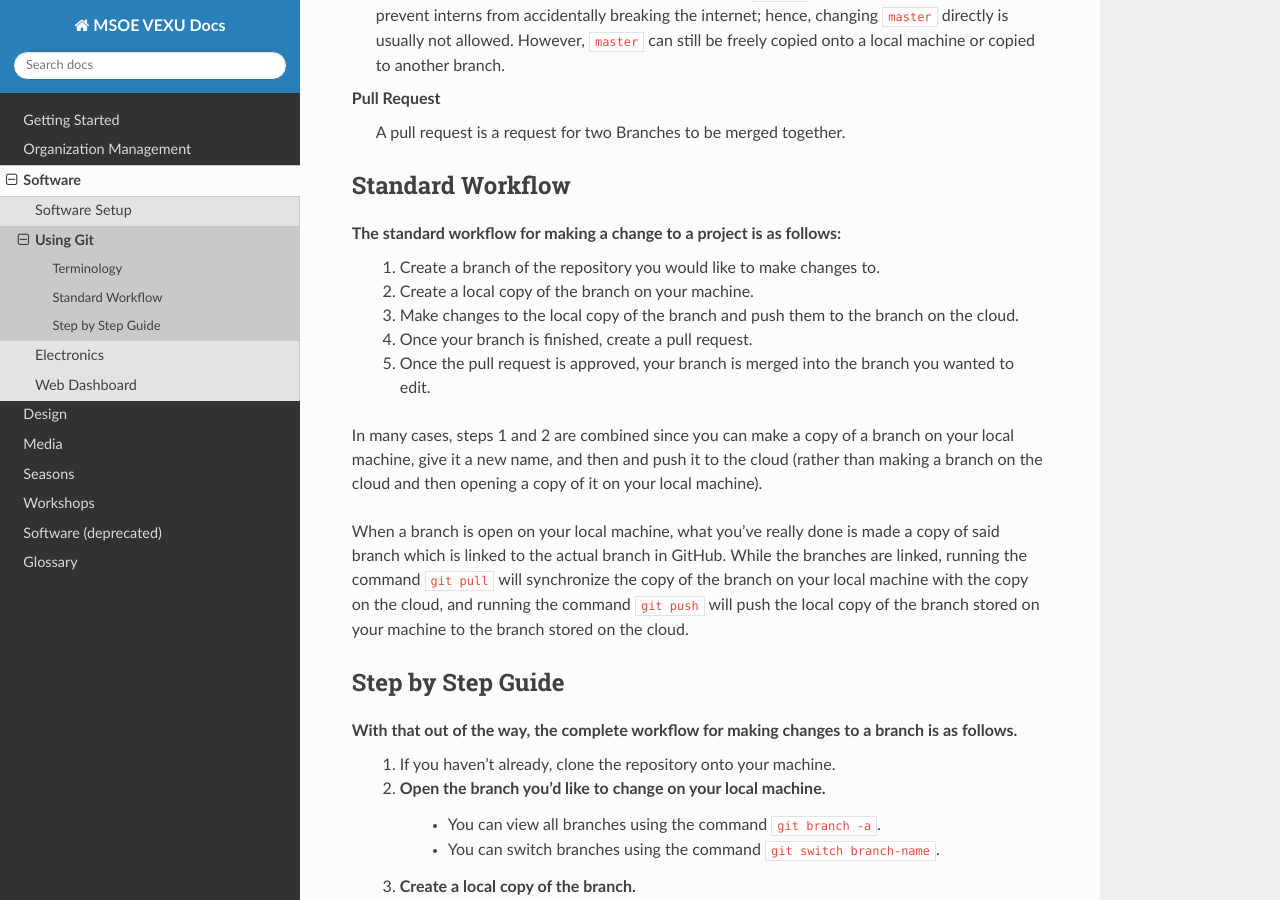
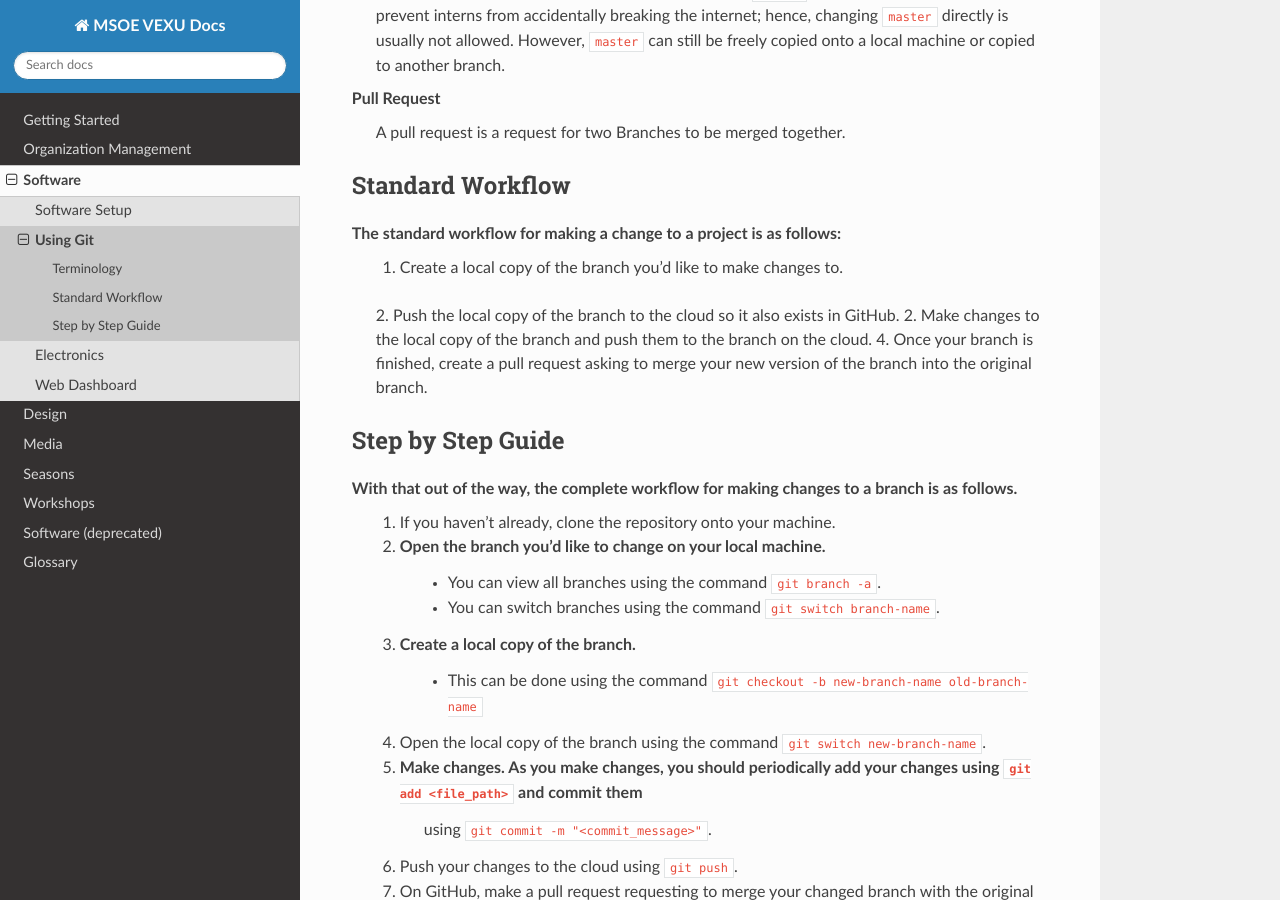
Before and after one commit to msoe-vex/docs, a Sphinx documentation site: the page built from source/software/software-setup/using-git.rst, in a window 1280 px wide and 900 px high, scrolled down 658 px. Built offline with Sphinx 7.4.7 and the Read the Docs theme 2.0.0, drawn with Linux system fonts in a browser that asks for light colours; some of the changed text lies outside the part shown.

Commit message:
Tweaked standard workflow in using-git

```diff
--- a/source/software/software-setup/using-git.rst
+++ b/source/software/software-setup/using-git.rst
@@ -22,15 +22,10 @@ Terminology
 Standard Workflow
 -----------------
 The standard workflow for making a change to a project is as follows:
-    1. Create a branch of the repository you would like to make changes to.
-    2. Create a local copy of the branch on your machine.
-    3. Make changes to the local copy of the branch and push them to the branch on the cloud.
-    4. Once your branch is finished, create a pull request.
-    5. Once the pull request is approved, your branch is merged into the branch you wanted to edit.
-
-In many cases, steps 1 and 2 are combined since you can make a copy of a branch on your local machine, give it a new name, and then and push it to the cloud (rather than making a branch on the cloud and then opening a copy of it on your local machine).
-
-When a branch is open on your local machine, what you've really done is made a copy of said branch which is linked to the actual branch in GitHub. While the branches are linked, running the command ``git pull`` will synchronize the copy of the branch on your local machine with the copy on the cloud, and running the command ``git push`` will push the local copy of the branch stored on your machine to the branch stored on the cloud.
+    1. Create a local copy of the branch you'd like to make changes to.
+    2. Push the local copy of the branch to the cloud so it also exists in GitHub.
+    2. Make changes to the local copy of the branch and push them to the branch on the cloud.
+    4. Once your branch is finished, create a pull request asking to merge your new version of the branch into the original branch.
 
 Step by Step Guide
 ------------------
```
Also changed, not shown: other parts of source/software/software-setup/using-git.rst (+1 -1 lines).
